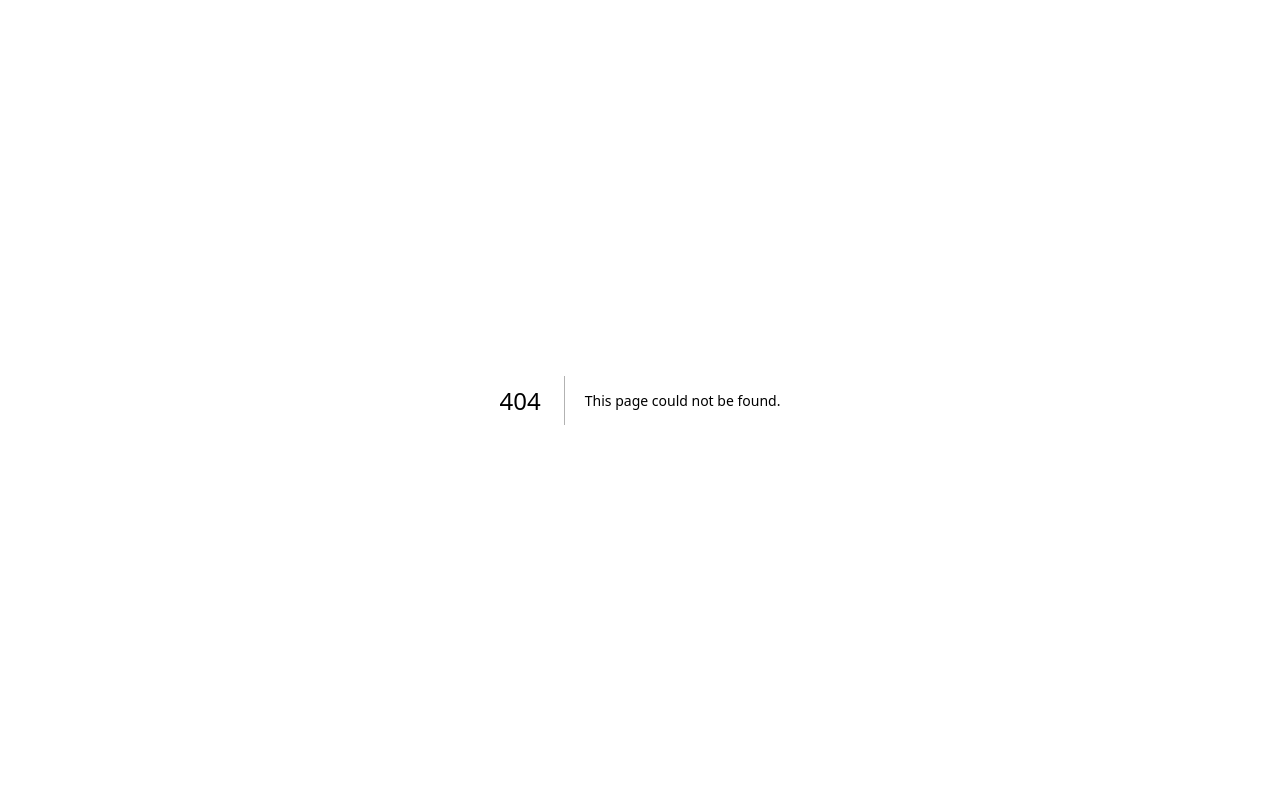
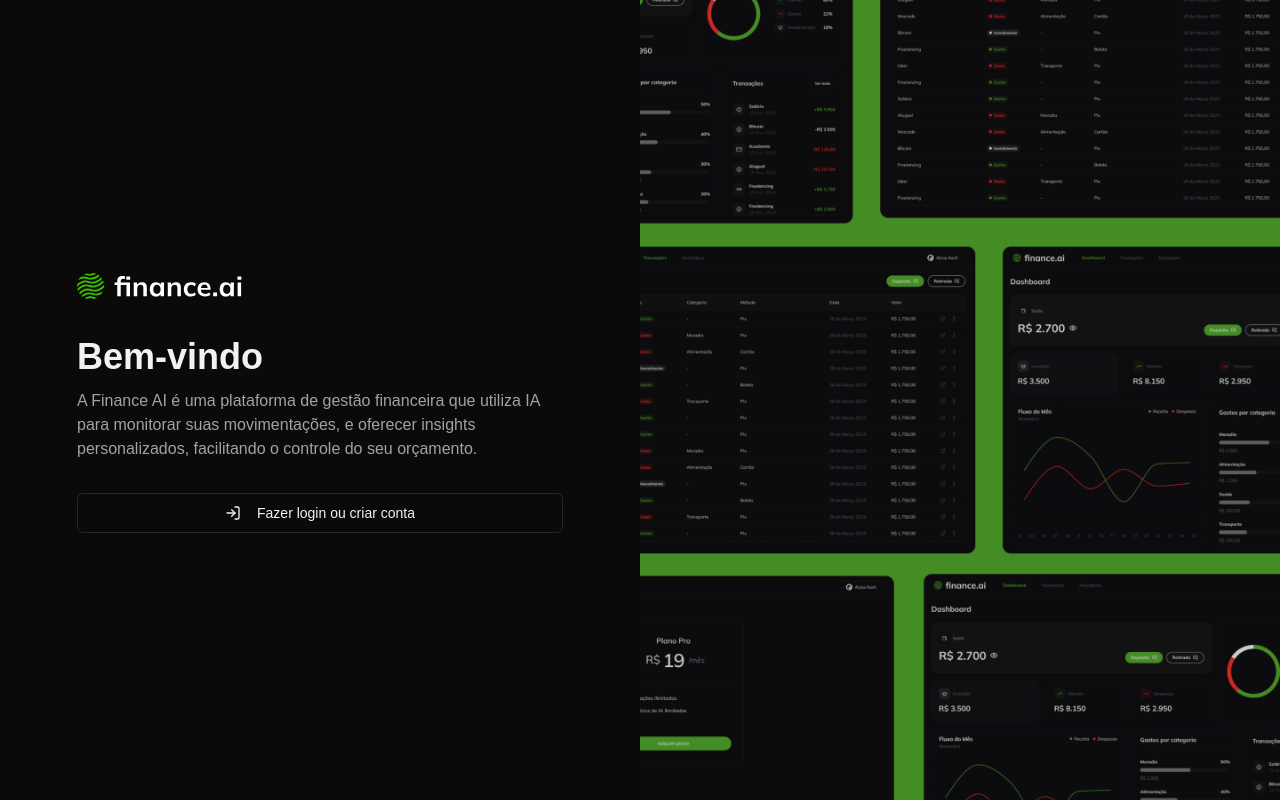
Before and after one commit to EsleySaab/finance-ai, a Next.js app: page /login in a window 1280 px wide. Before the commit this address had no page. Built offline with nearby package versions, Linux system fonts and the light colour scheme.

Commit message:
feat: add login page

```diff
--- a/app/dashboard/page.tsx
+++ b/app/dashboard/page.tsx
@@ -1,5 +1,5 @@
-const Dashboard = () => {
+const DashboardPage = () => {
   return <h1>Hello Dashboard!</h1>
 }
 
-export default Dashboard
+export default DashboardPage
--- /dev/null
+++ b/app/login/page.tsx
@@ -0,0 +1,41 @@
+import Image from "next/image";
+import { Button } from "../_components/ui/button";
+import { LogInIcon } from "lucide-react";
+
+const LoginPage = () => {
+  return (
+    <div className="grid h-full grid-cols-2">
+      {/* ESQUERDA */}
+      <div className="mx-auto flex h-full max-w-[550px] flex-col justify-center p-8">
+        <Image
+          src="/logo.svg"
+          alt="Finance AI"
+          width={173}
+          height={39}
+          className="mb-8"
+        />
+        <h1 className="mb-3 text-4xl font-bold">Bem-vindo</h1>
+        <p className="text-muted-foreground mb-8">
+          A Finance AI é uma plataforma de gestão financeira que utiliza IA para
+          monitorar suas movimentações, e oferecer insights personalizados,
+          facilitando o controle do seu orçamento.
+        </p>
+        <Button variant="outline">
+          <LogInIcon className="mr-2"/>
+          Fazer login ou criar conta
+        </Button>
+      </div>
+      {/* DIREITA */}
+      <div className="relative h-full w-full">
+        <Image
+          src="/login.png"
+          alt="Faça login"
+          fill
+          className="object-cover"
+        />
+      </div>
+    </div>
+  );
+};
+
+export default LoginPage;
--- a/app/subscription/page.tsx
+++ b/app/subscription/page.tsx
@@ -1,5 +1,5 @@
-const Subscription = () => {
+const SubscriptionPage = () => {
   return <h1>Hello Subscription!</h1>
 }
 
-export default Subscription
+export default SubscriptionPage
--- a/app/transactions/page.tsx
+++ b/app/transactions/page.tsx
@@ -1,5 +1,5 @@
-const Transactions = () => {
-  return <h1>Hello Transactions</h1>
-}
+const TransactionsPage = () => {
+  return <h1>Hello Transactions</h1>;
+};
 
-export default Transactions
+export default TransactionsPage;
```
Also changed, not shown: public/login.png (added), public/logo.svg (added).
